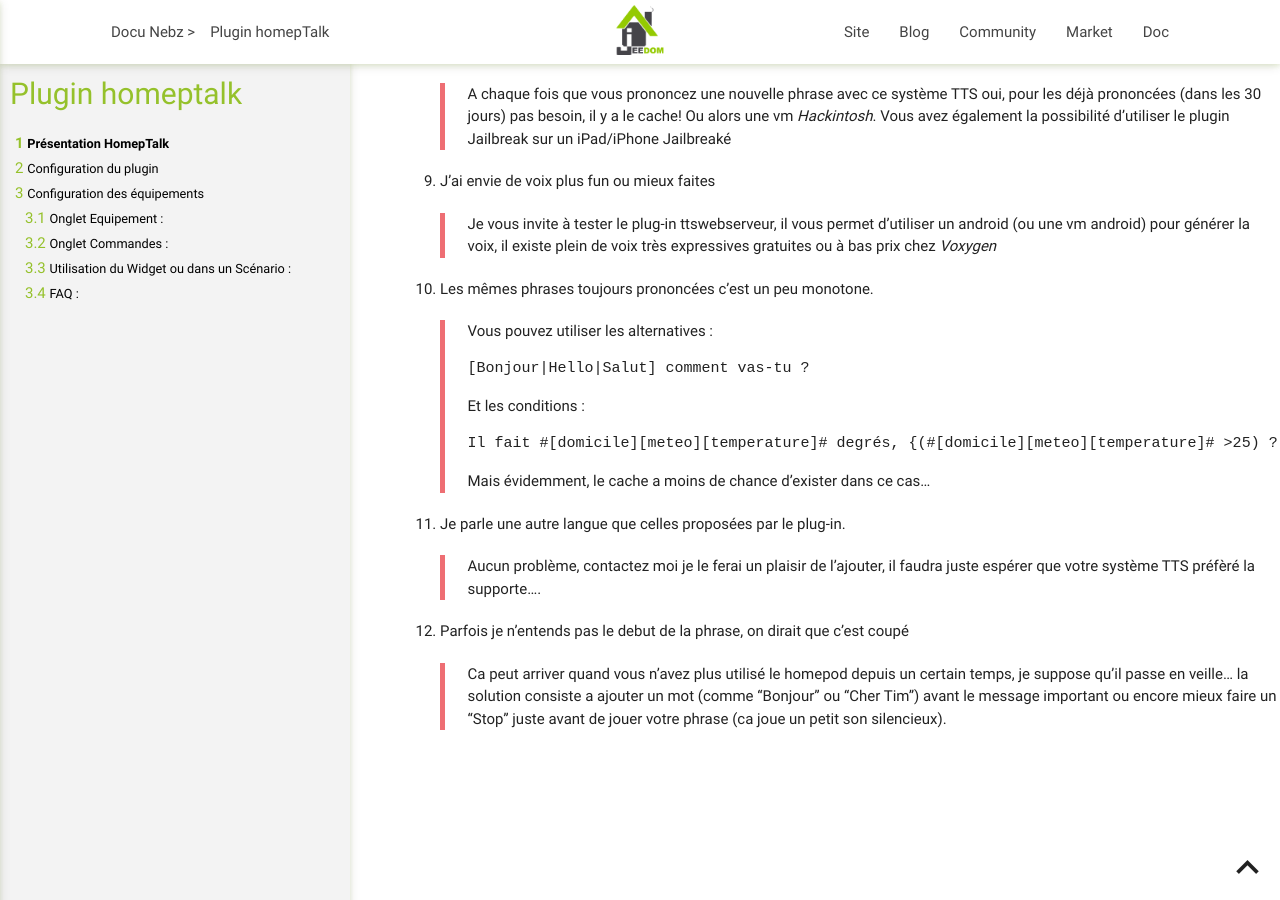
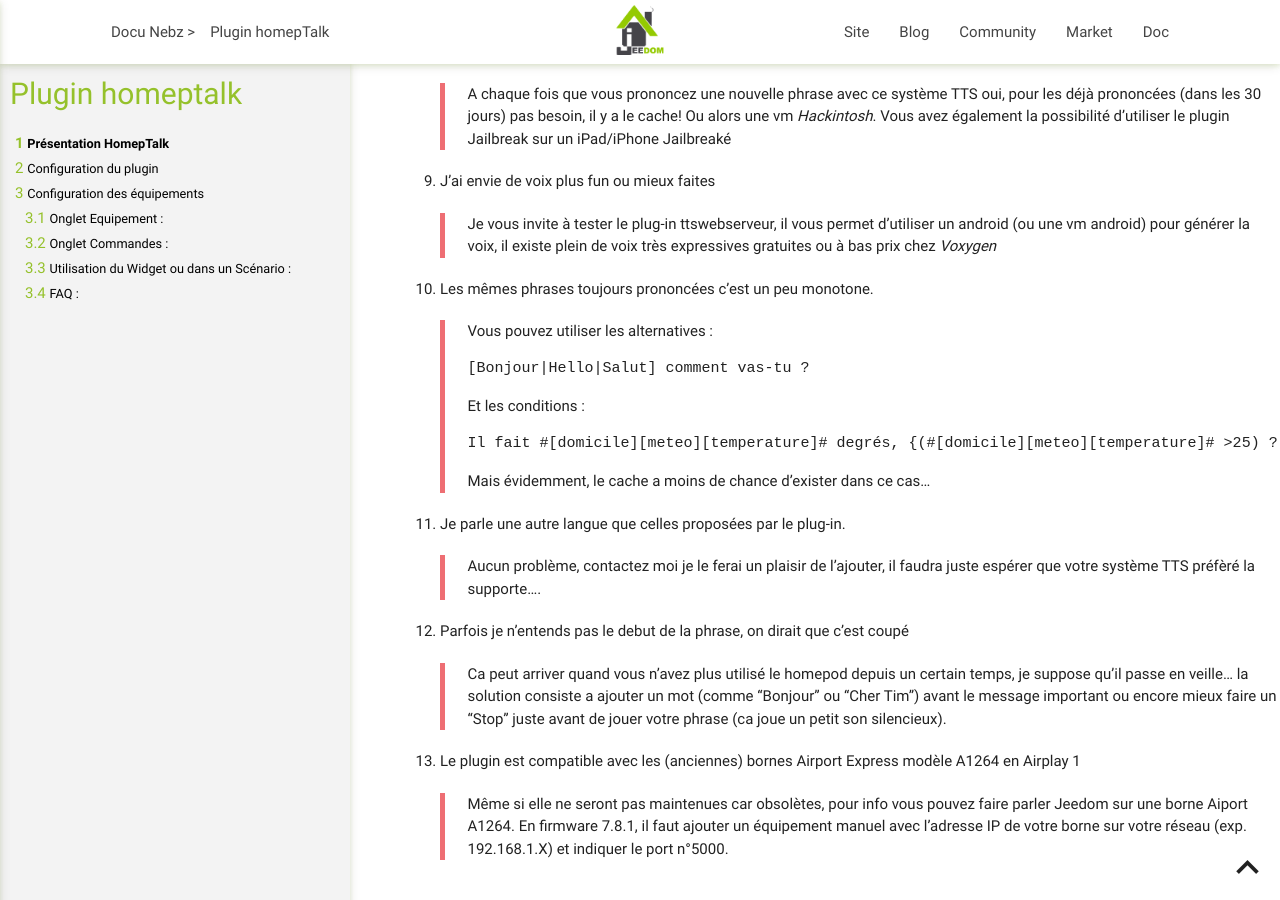
Before and after one commit to NebzHB/jeedom_docs, a Jekyll site: the page built from plugins/homepTalk/fr_FR/index.md, in a window 1280 px wide and 900 px high, scrolled down 3831 px. Built offline with Jekyll 4.4.1, drawn with Linux system fonts in a browser that asks for light colours.

Commit message:
Update index.md
Tip n°13 = Ajout des anciennes bornes Airport Express A1264 Airplay 1 pour info, si cela peut en aider d'autres...

```diff
--- a/plugins/homepTalk/fr_FR/index.md
+++ b/plugins/homepTalk/fr_FR/index.md
@@ -143,3 +143,5 @@
 >Aucun problème, contactez moi je le ferai un plaisir de l'ajouter, il faudra juste espérer que votre système TTS préfèré la supporte....
 12. Parfois je n'entends pas le debut de la phrase, on dirait que c'est coupé
 >Ca peut arriver quand vous n'avez plus utilisé le homepod depuis un certain temps, je suppose qu'il passe en veille... la solution consiste a ajouter un mot (comme "Bonjour" ou "Cher Tim") avant le message important ou encore mieux faire un "Stop" juste avant de jouer votre phrase (ca joue un petit son silencieux).
+13. Le plugin est compatible avec les (anciennes) bornes Airport Express modèle A1264 en Airplay 1
+>Même si elle ne seront pas maintenues car obsolètes, pour info vous pouvez faire parler Jeedom sur une borne Aiport A1264. En firmware 7.8.1, il faut ajouter un équipement manuel avec l'adresse IP de votre borne sur votre réseau (exp. 192.168.1.X) et indiquer le port n°5000.
```
